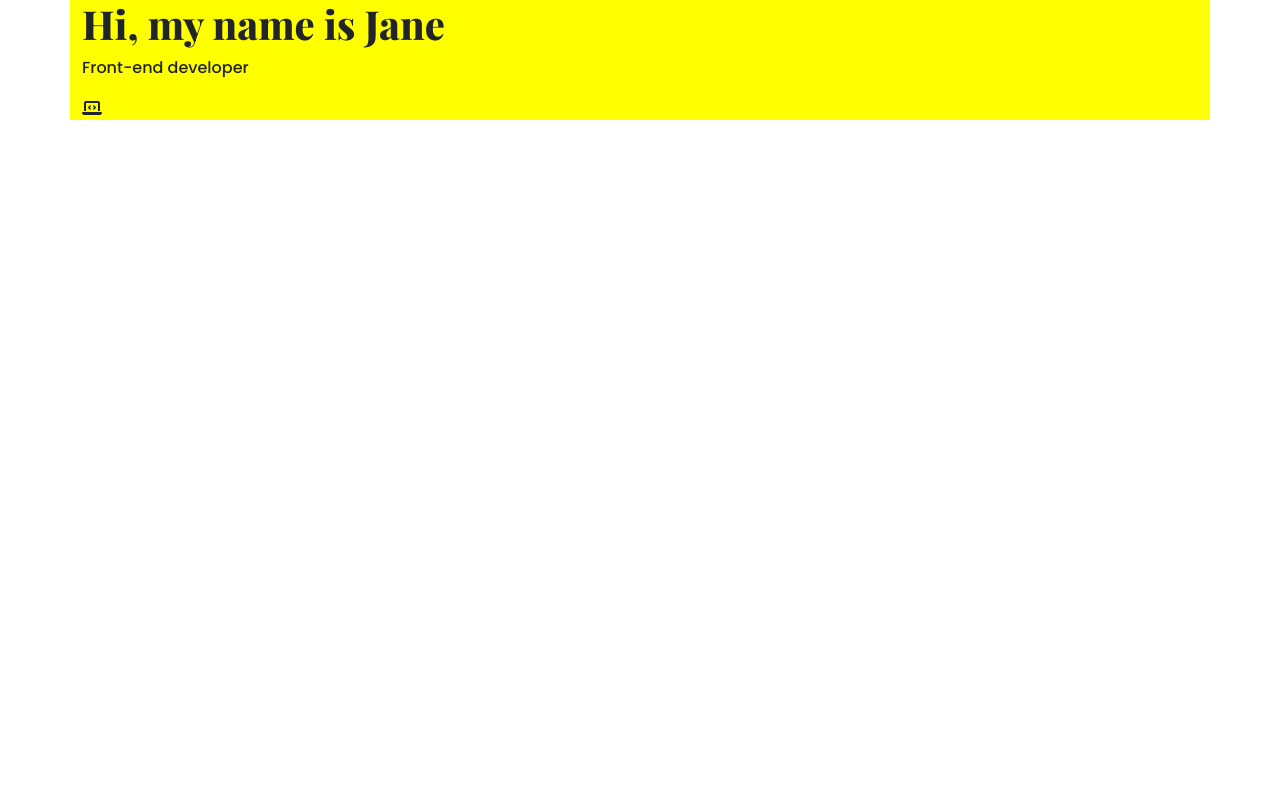
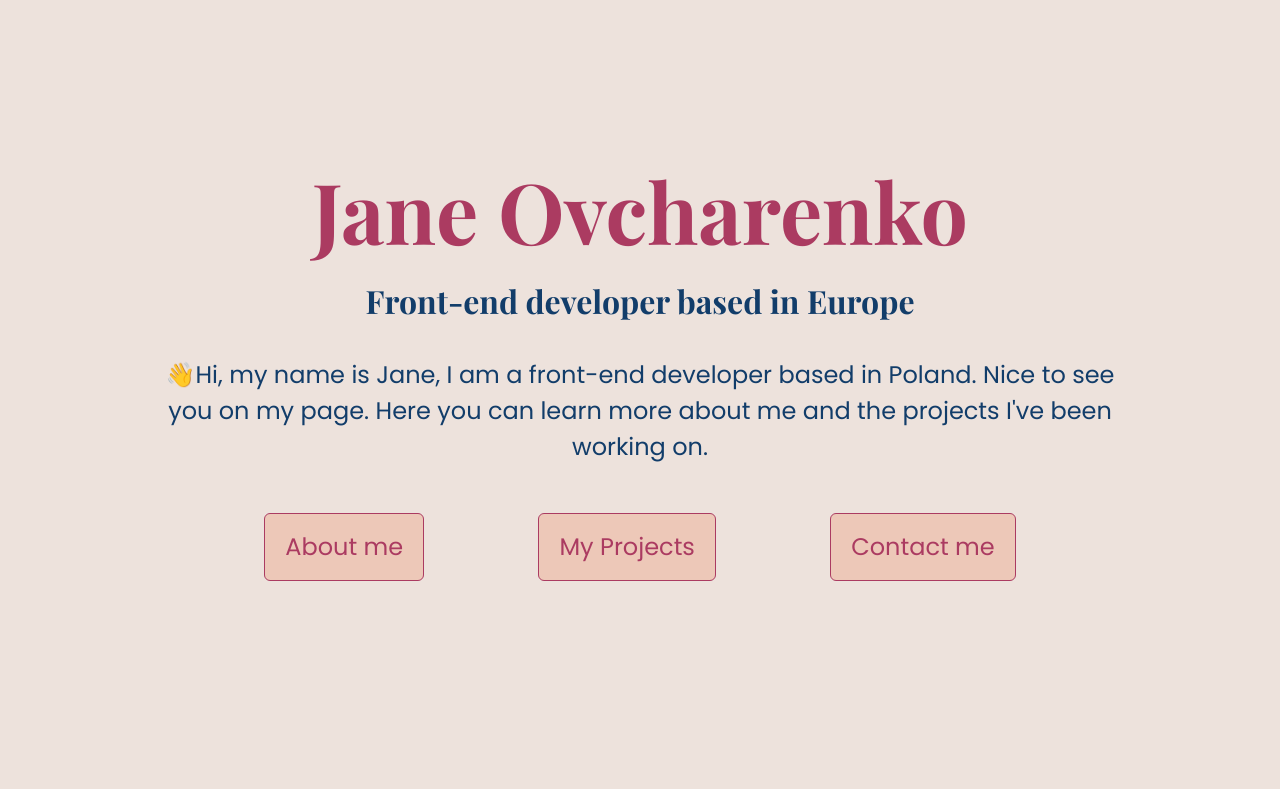
Before and after one commit to jane-ovcharenko/portfolio-project, a plain HTML site: page index.html in a window 1280 px wide. Drawn offline with nearby package versions, Linux system fonts and the light colour scheme.

Commit message:
created the homepage for the website

```diff
--- a/index.html
+++ b/index.html
@@ -4,7 +4,7 @@
     <meta charset="UTF-8" />
     <meta http-equiv="X-UA-Compatible" content="IE=edge" />
     <meta name="viewport" content="width=device-width, initial-scale=1.0" />
-    <title>Document</title>
+    <title>Front-end Developer - Jane Ovcharenko</title>
     <!-- CSS only -->
     <link
       href="https://cdn.jsdelivr.net/npm/bootstrap@5.2.2/dist/css/bootstrap.min.css"
@@ -33,10 +33,19 @@
     <link rel="stylesheet" href="/src/app.css" />
   </head>
   <body>
-    <div class="container">
-      <h1>Hi, my name is Jane</h1>
-      <p>Front-end developer</p>
-      <i class="fa-solid fa-laptop-code"></i>
+    <div class="hero">
+      <h1>Jane Ovcharenko</h1>
+      <h2 class="mb-4">Front-end developer based in Europe</h2>
+      <p class="mb-5">
+        👋Hi, my name is Jane, I am a front-end developer based in Poland. Nice
+        to see you on my page. Here you can learn more about me and the projects
+        I've been working on.
+      </p>
+      <div class="navigation-links d-flex justify-content-evenly mb-5">
+        <a href="#" class="btn btn-branding">About me</a>
+        <a href="#" class="btn btn-branding">My Projects</a>
+        <a href="#" class="btn btn-branding">Contact me</a>
+      </div>
     </div>
   </body>
 </html>
--- a/src/app.css
+++ b/src/app.css
@@ -1,11 +1,49 @@
+:root {
+  --primary-color: #ede2dc;
+  --heading-color: #ab3b61;
+  --secondary-color: #123d6a;
+  --button-color: #edc8b8;
+  --button-hover-color: #bab2b5;
+  --heading-font-family: "Playfair Display", serif;
+  --default-font-family: "Poppins", sans-serif;
+}
+
 h1 {
-  font-family: "Playfair Display", serif;
-  font-weight: 800;
+  color: var(--heading-color);
+  font-family: var(--heading-font-family);
+  font-weight: bold;
+  font-size: 84px;
 }
-p {
-  font-family: "Poppins", sans-serif;
-  font-weight: 500;
+
+.hero h2 {
+  color: var(--secondary-color);
+  font-family: var(--heading-font-family);
+  font-size: 32px;
+  font-weight: bold;
+  line-height: 2;
 }
-.container {
-  background-color: yellow;
+
+.hero p {
+  color: var(--secondary-color);
+  font-size: 24px;
+  font-family: var(--default-font-family);
 }
+.btn-branding {
+  font-family: var(--default-font-family);
+  font-size: 24px;
+  color: var(--heading-color);
+  background-color: var(--button-color);
+  padding: 15px 20px;
+  border: 1px solid var(--heading-color);
+}
+
+.btn-branding:hover {
+  background-color: var(--button-hover-color);
+  color: var(--heading-color);
+  border: 1px solid var(--heading-color);
+}
+.hero {
+  background-color: var(--primary-color);
+  text-align: center;
+  padding: 160px 150px;
+}
```
